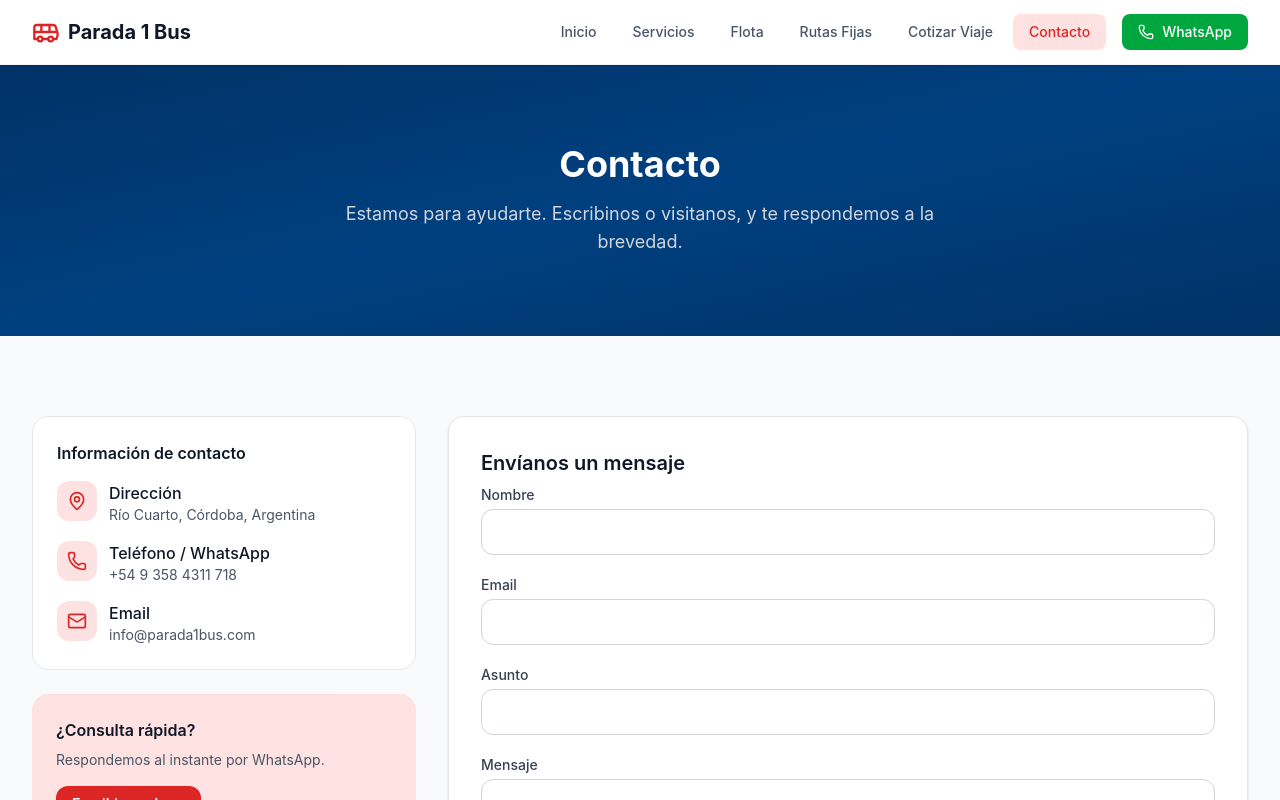
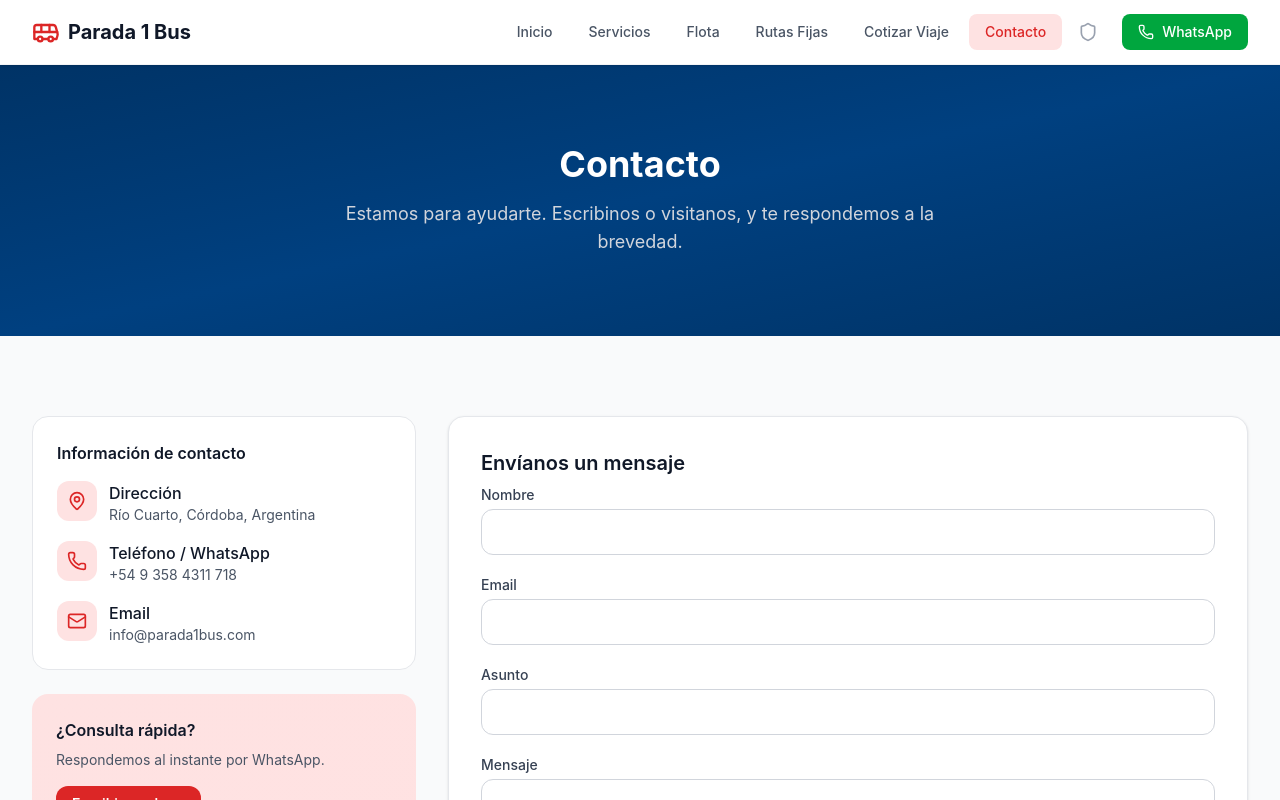
Before and after one commit to joel-c-91/parada1bus, a React (Vite) app in the folder frontend/: page /contacto in a window 1280 px wide. Shown: the top 800 px of the page. Built offline with nearby package versions, Linux system fonts and the light colour scheme.

Commit message:
feat(frontend): link al panel admin en el navbar publico
El owner no encontraba el panel. Se agrega acceso en desktop y mobile.

```diff
--- a/frontend/src/components/layout/Navbar.tsx
+++ b/frontend/src/components/layout/Navbar.tsx
@@ -1,4 +1,4 @@
-import { Bus, Phone, Menu, X } from 'lucide-react';
+import { Bus, Phone, Menu, X, Shield } from 'lucide-react';
 import { useState } from 'react';
 import { Link, useLocation } from 'react-router-dom';
 
@@ -41,11 +41,18 @@ export default function Navbar() {
                 </Link>
               );
             })}
+            <Link
+              to="/admin/login"
+              className="px-3 py-2 text-gray-400 hover:text-gray-600 transition-colors"
+              title="Panel de administración"
+            >
+              <Shield className="w-5 h-5" />
+            </Link>
             <a
               href="https://wa.me/5493584000000"
               target="_blank"
               rel="noopener noreferrer"
-              className="ml-3 flex items-center gap-2 bg-green-600 text-white px-4 py-2 rounded-lg text-sm font-medium hover:bg-green-700 transition-colors"
+              className="ml-2 flex items-center gap-2 bg-green-600 text-white px-4 py-2 rounded-lg text-sm font-medium hover:bg-green-700 transition-colors"
             >
               <Phone className="w-4 h-4" />
               WhatsApp
@@ -78,6 +85,14 @@ export default function Navbar() {
                 </Link>
               );
             })}
+            <Link
+              to="/admin/login"
+              onClick={() => setAbierto(false)}
+              className="flex items-center justify-center gap-2 px-4 py-3 rounded-lg text-sm font-medium text-gray-400 hover:text-gray-600 min-h-[44px]"
+            >
+              <Shield className="w-5 h-5" />
+              Admin
+            </Link>
             <a
               href="https://wa.me/5493584000000"
               target="_blank"
```
